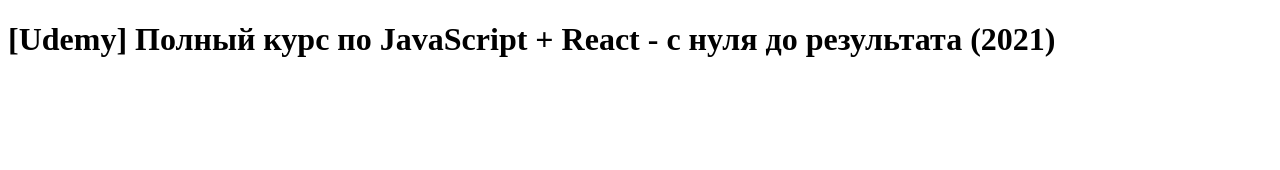
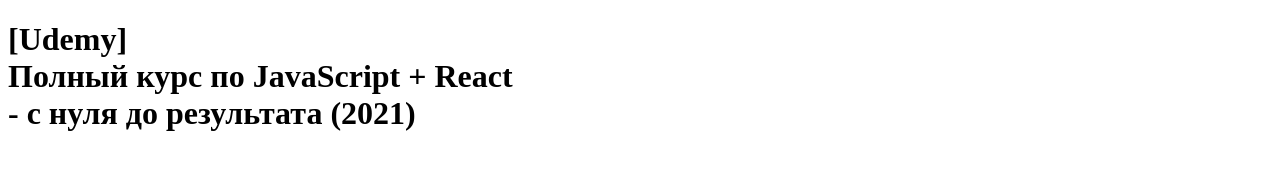
Before and after one commit to reDEEska/local-repository, a plain HTML site: page index.html in a window 1280 px wide. Drawn offline with Linux system fonts and the light colour scheme.

Commit message:
first commit

```diff
--- a/index.html
+++ b/index.html
@@ -10,7 +10,7 @@
 
 <body>
    <p>
-      <h1>[Udemy] Полный курс по JavaScript + React - с нуля до результата (2021)</h1>
+      <h1>[Udemy] <br> Полный курс по JavaScript + React <br> - с нуля до результата (2021)</h1>
    </p>
 
    <script src="script.js"></script>
```
